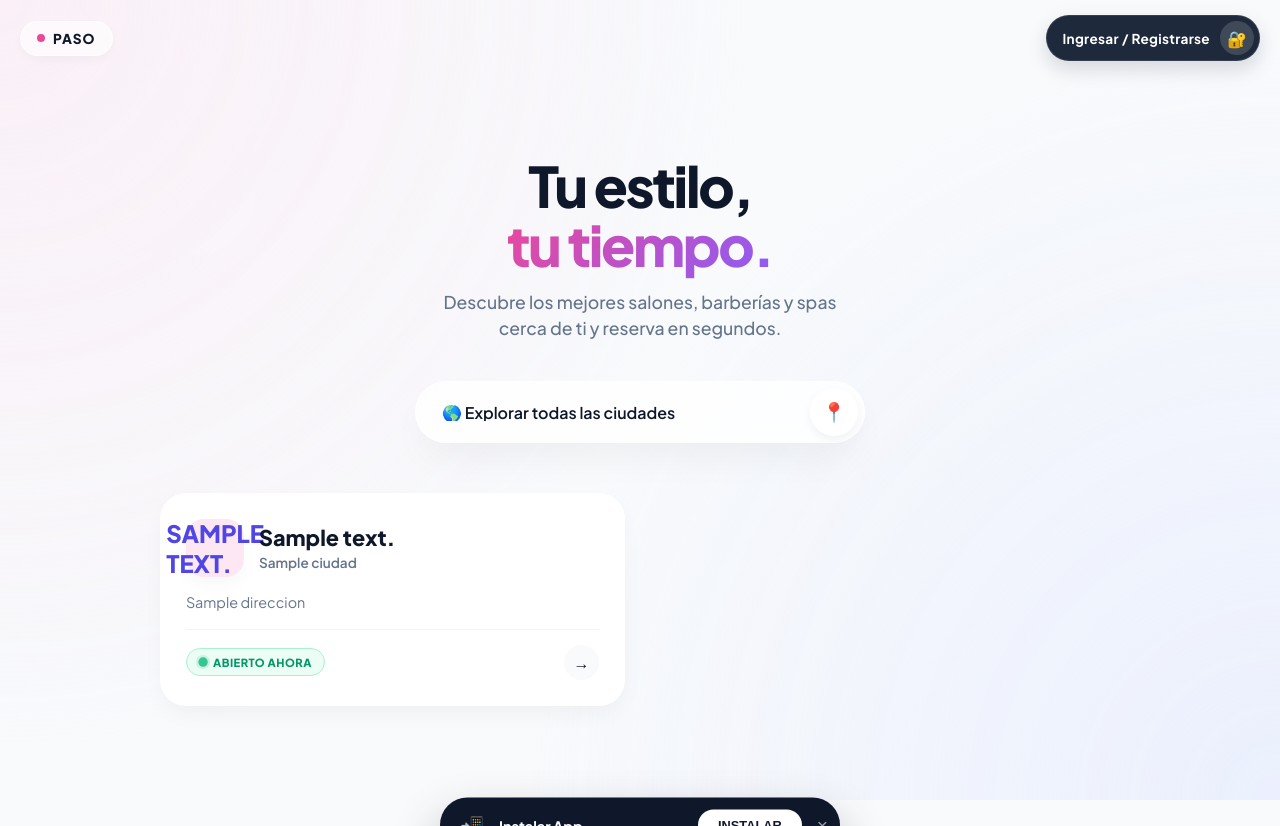
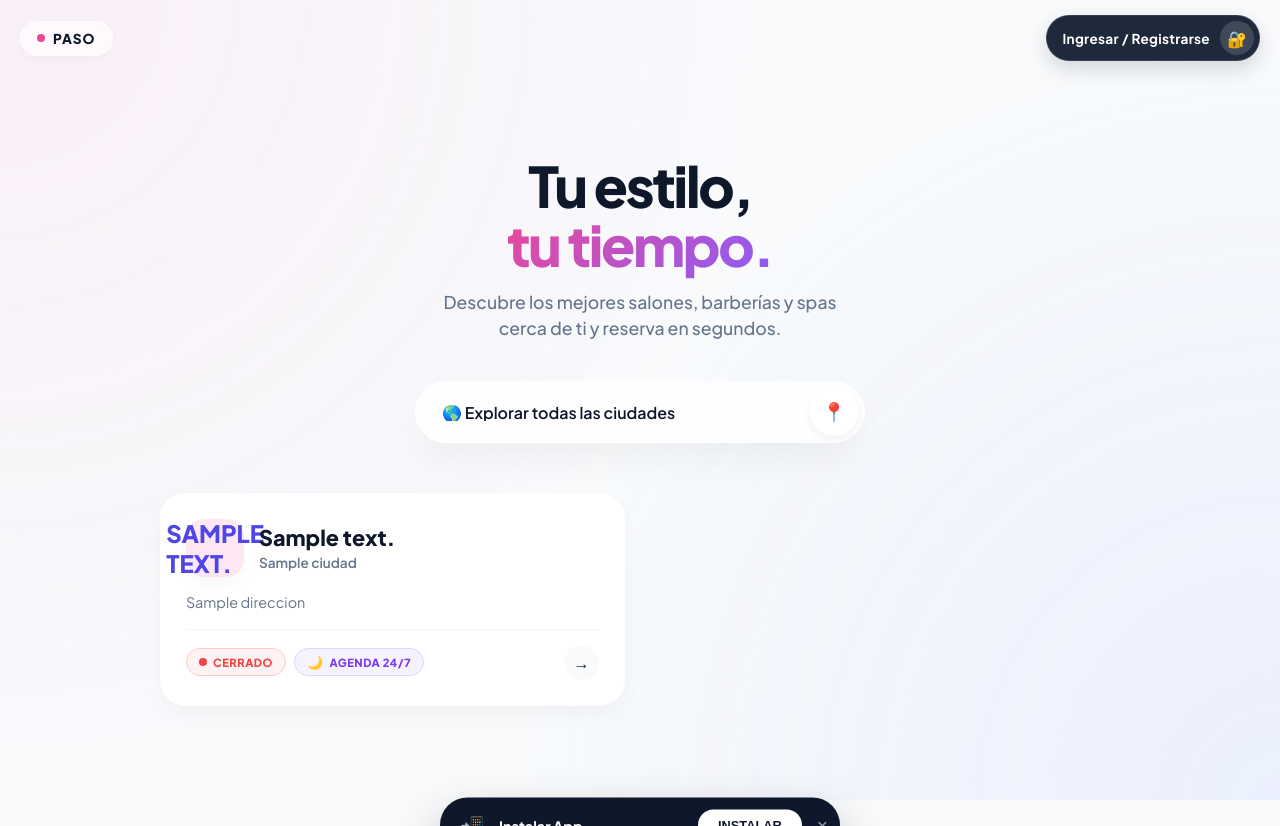
Before and after one commit to juanpablosierraorjuela-bit/CitasPeluqueria-Backend, a Django app: template salon/templates/salon/index.html in a window 1280 px wide. Run offline with Django 3.2, Linux system fonts and the light colour scheme; the template is opened without the code that fills it: most values are stand-ins (such as "Sample title", 1, 10 or a date in 2020).

Commit message:
Update index.html

```diff
--- a/salon/templates/salon/index.html
+++ b/salon/templates/salon/index.html
@@ -293,7 +293,7 @@
                 </a>
             {% endif %}
         {% else %}
-            <a href="{% url 'login_custom' %}" class="btn-access">
+            <a href="{% url 'landing_saas' %}" class="btn-access">
                 <span class="access-text">Ingresar / Registrarse</span>
                 <div class="access-icon">🔐</div>
             </a>
@@ -339,7 +339,12 @@
 
                     <div class="card-footer">
                         <div class="status-wrapper">
-                            <div class="status-pill open">ABIERTO AHORA</div>
+                            {% if p.esta_abierto %}
+                                <div class="status-pill open">ABIERTO AHORA</div>
+                            {% else %}
+                                <div class="status-pill closed">CERRADO</div>
+                                <div class="status-pill online">AGENDA 24/7</div>
+                            {% endif %}
                         </div>
 
                         <div class="btn-arrow">→</div>
```
